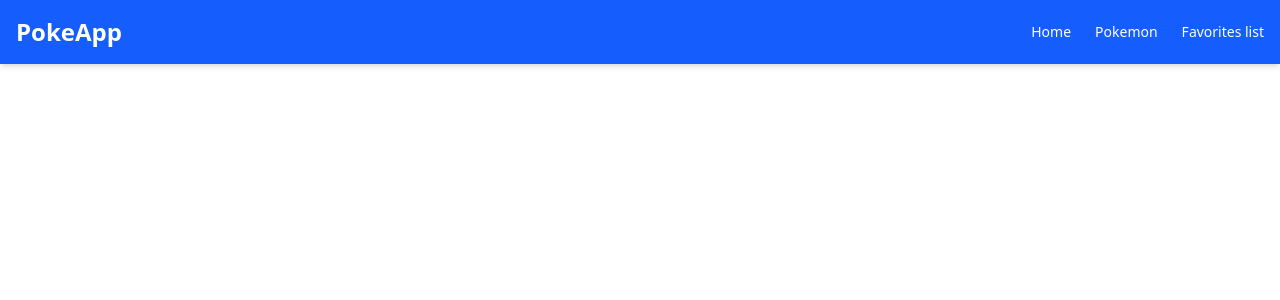
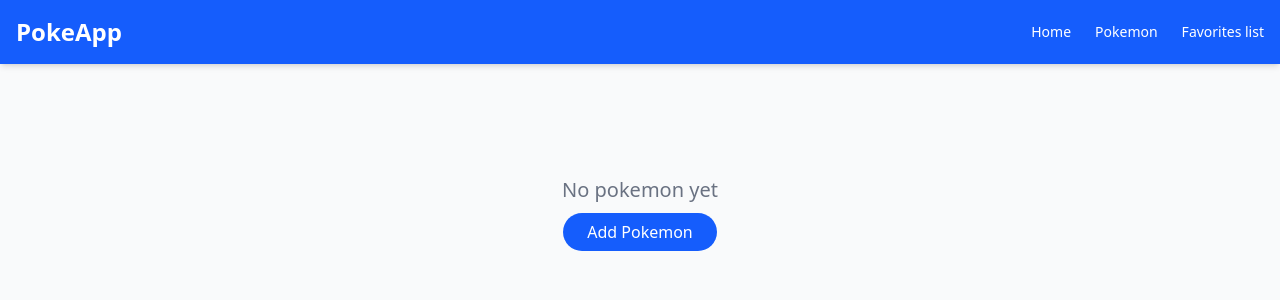
Before and after one commit to Arzubide/TEST, a Next.js app: page /favorites in a window 1280 px wide. Shown: the top 300 px of the page. Built offline with nearby package versions, Linux system fonts and the light colour scheme.

Commit message:
se agrega pestaña de favoritosÑ

```diff
--- a/app/favorites/page.tsx
+++ b/app/favorites/page.tsx
@@ -1,10 +1,37 @@
+"use client";
 import Header from "@/app/components/Header";
+import {usePokemonState} from "@/app/store/store";
+import Link from "next/link";
+import PokemonDetailCard from "@/app/components/PokemonDetailCard";
 
-export default function page() {
-
+export default function FavouritesPage() {
+    const {favorites}  = usePokemonState();
     return (
         <>
-            <Header/>
+            <Header />
+            <div className="p-8 min-h-screen bg-gray-50">
+
+                {favorites.length === 0 ? (
+                    <div className="text-center py-20">
+                        <p className="text-xl text-gray-500 mb-4">No pokemon yet</p>
+                        <Link
+                            href="/pokemon"
+                            className="bg-blue-600 text-white px-6 py-2 rounded-full hover:bg-blue-700 transition"
+                        >
+                            Add Pokemon
+                        </Link>
+                    </div>
+                ) : (
+
+                    <div className="grid grid-cols-1 md:grid-cols-2 lg:grid-cols-3 gap-6 justify-items-center">
+                        {favorites.map((pokemon) => (
+                            <div key={pokemon.name} className="w-full transform hover:scale-105 transition duration-300">
+                                <PokemonDetailCard pokemon={pokemon} />
+                            </div>
+                        ))}
+                    </div>
+                )}
+            </div>
         </>
-    )
+    );
 }
```
